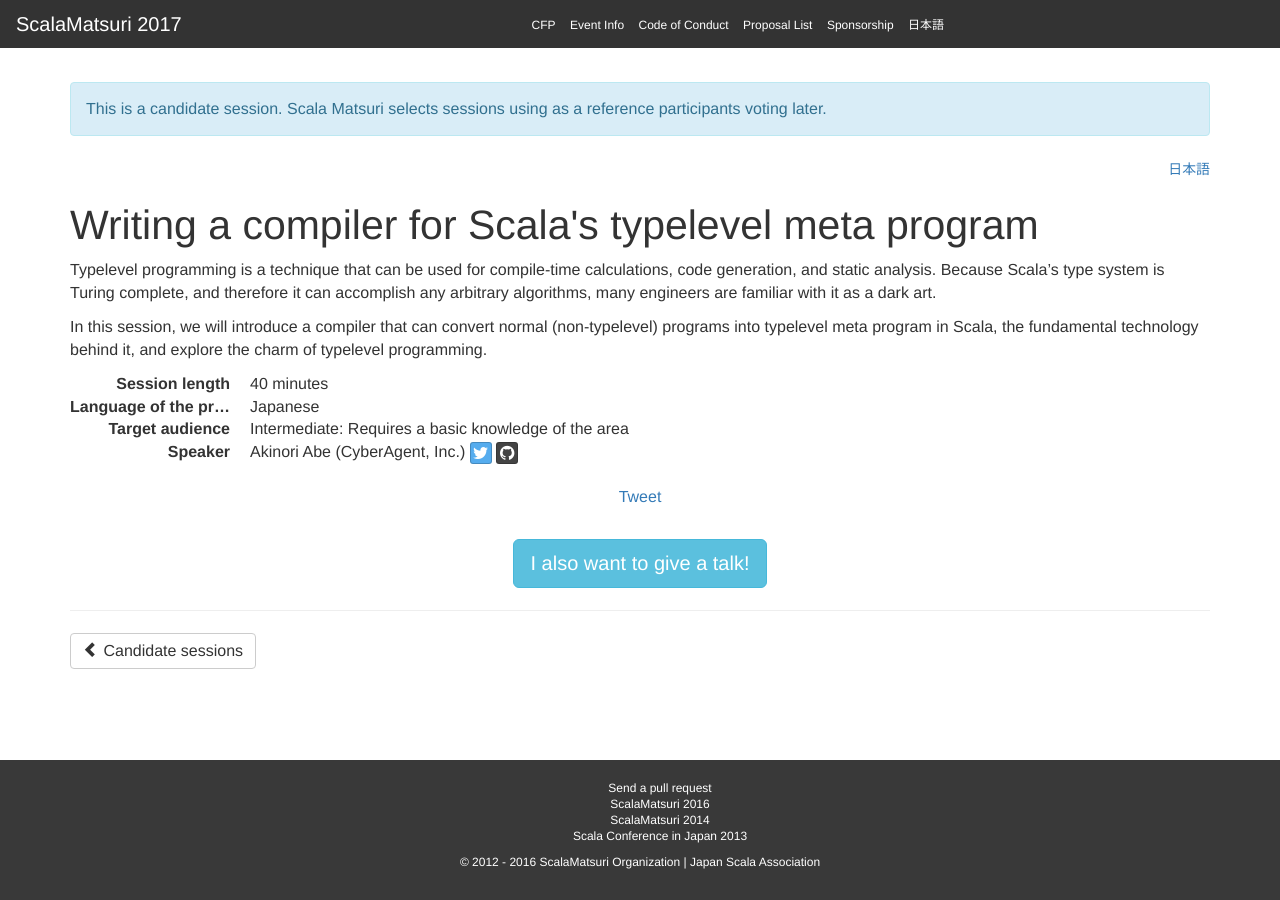
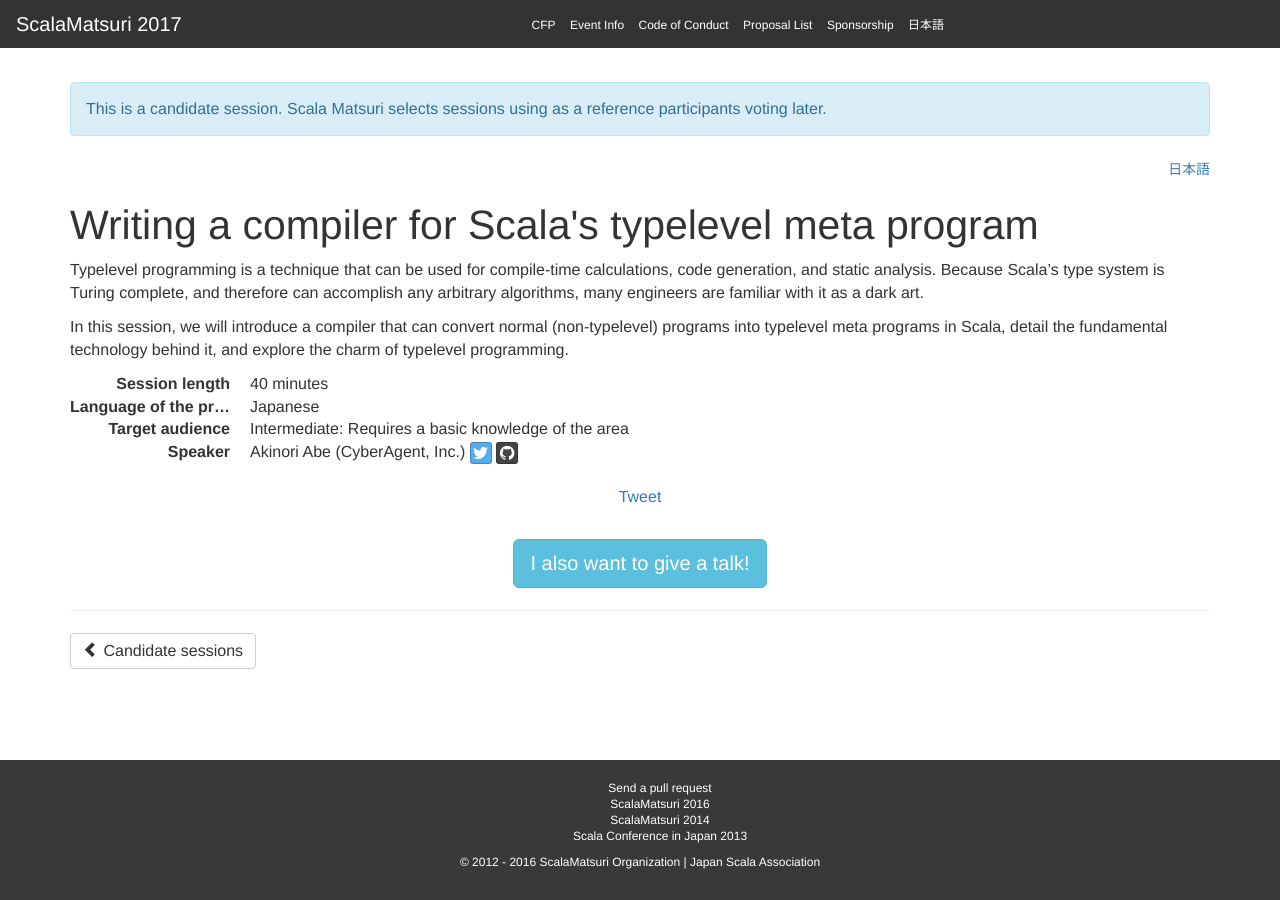
Before and after one commit to scalajp/2017.scalamatsuri.org, a Jekyll site: the page built from _candidates_en/AkinoriAbe_1.md, in a window 1280 px wide. Built offline with Jekyll 4.4.1, drawn with Linux system fonts in a browser that asks for light colours; nearby versions of some CDN libraries; comment, search, counter and statistics services are not loaded.

Commit message:
Update AkinoriAbe_1.md

```diff
--- a/_candidates_en/AkinoriAbe_1.md
+++ b/_candidates_en/AkinoriAbe_1.md
@@ -12,6 +12,6 @@ tags:
   - Others
 ---
 Typelevel programming is a technique that can be used for compile-time calculations, code generation, and static analysis.
-Because Scala's type system is Turing complete, and therefore it can accomplish any arbitrary algorithms, many engineers are familiar with it as a dark art.
+Because Scala's type system is Turing complete, and therefore can accomplish any arbitrary algorithms, many engineers are familiar with it as a dark art.
 
-In this session, we will introduce a compiler that can convert normal (non-typelevel) programs into typelevel meta program in Scala, the fundamental technology behind it, and explore the charm of typelevel programming.
+In this session, we will introduce a compiler that can convert normal (non-typelevel) programs into typelevel meta programs in Scala, detail the fundamental technology behind it, and explore the charm of typelevel programming.
```
